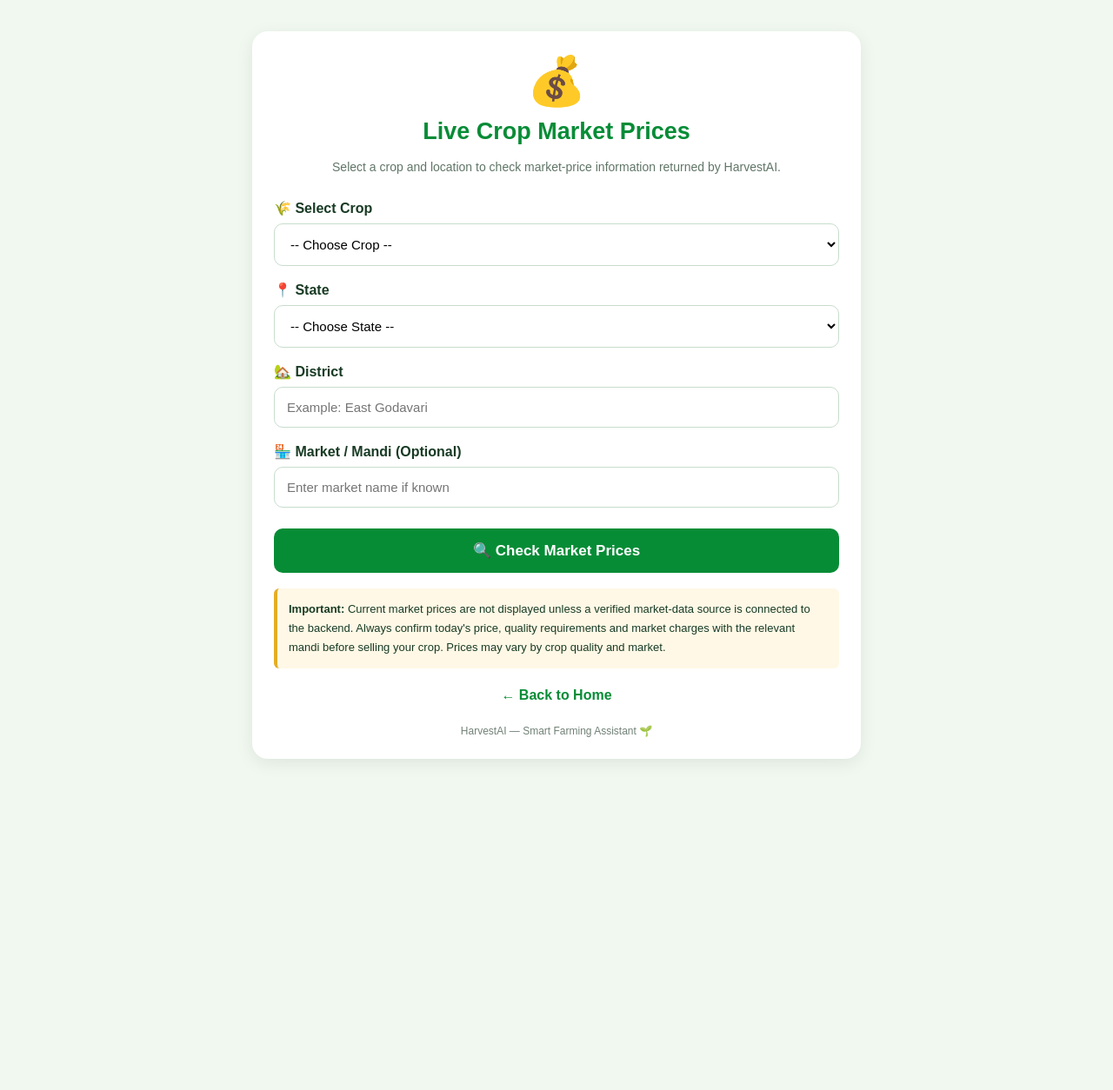
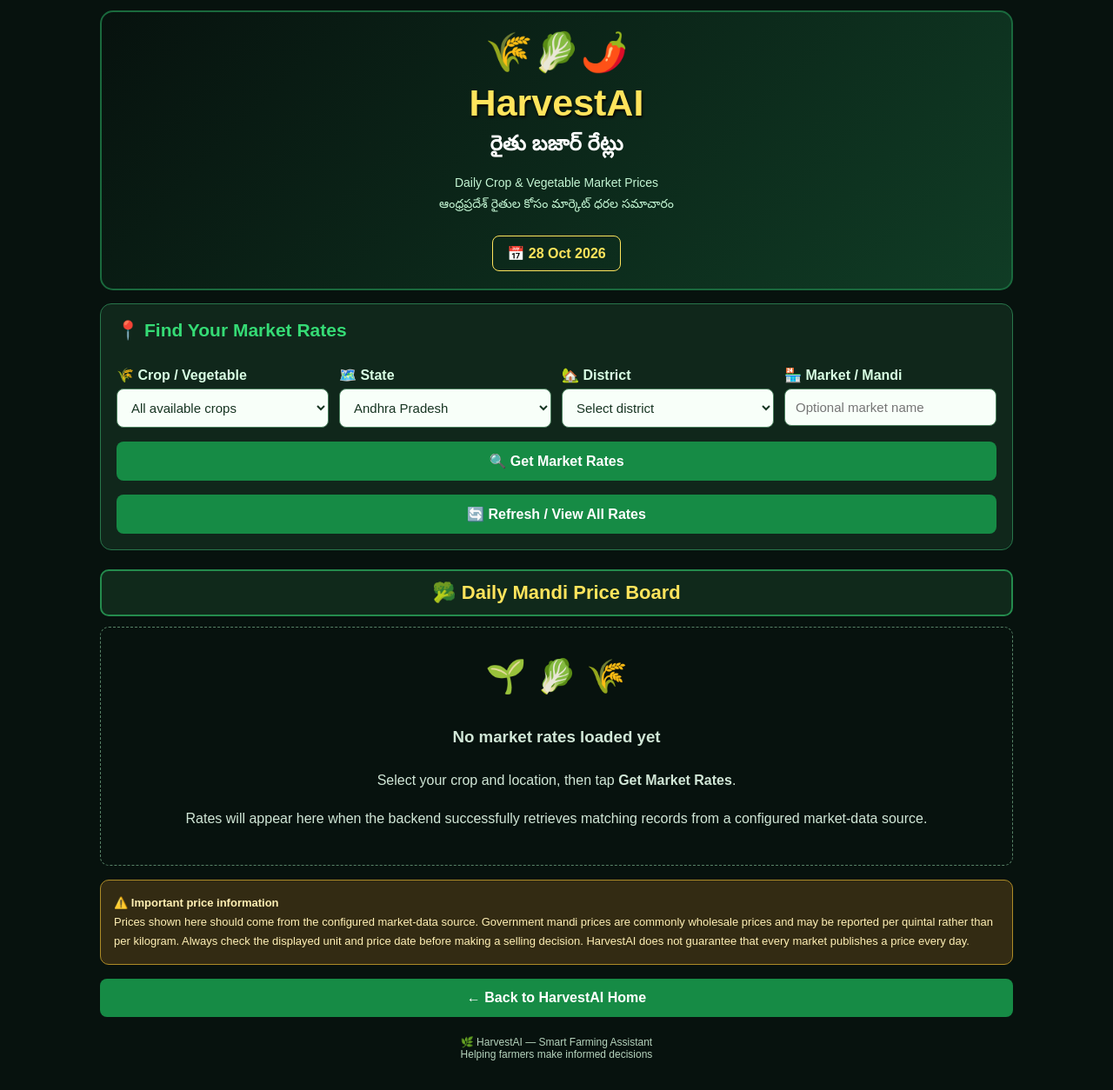
Before and after one commit to swaroopvelaga4-hub/harvestAI-, a Flask app: page /market-prices in a window 1280 px wide. Shown: the whole page at 87% size. Before the commit the page ends 874 px from the top, so only its background shows below. Run offline with Flask 3, Linux system fonts and the light colour scheme.

Commit message:
Update market_prices.html

```diff
--- a/templates/market_prices.html
+++ b/templates/market_prices.html
@@ -3,186 +3,301 @@
 <head>
 <meta charset="UTF-8">
 <meta name="viewport" content="width=device-width, initial-scale=1.0">
-
-    <title>HarvestAI - Market Prices</title>
+<title>HarvestAI - Live Mandi Rates</title>
 
 <style>
-        * {
-            box-sizing: border-box;
+*{box-sizing:border-box}
+
+:root{
+    --green:#075b31;
+    --bright:#35db75;
+    --yellow:#ffe45c;
+    --black:#07120e;
+    --white:#f6fff8;
 }
 
-        body {
-            margin: 0;
-            padding: 16px;
-            font-family: Arial, sans-serif;
-            background: #f0f8f0;
-            color: #183b24;
+body{
+    margin:0;
+    padding:12px;
+    font-family:Arial,sans-serif;
+    background:#07120e;
+    color:var(--white);
 }
 
-        .container {
-            max-width: 700px;
-            margin: 20px auto;
-            padding: 25px;
-            background: white;
-            border-radius: 18px;
-            box-shadow: 0 5px 20px rgba(0, 0, 0, 0.08);
+.container{
+    max-width:1050px;
+    margin:0 auto;
 }
 
-        .header {
-            text-align: center;
-            margin-bottom: 25px;
+.header{
+    text-align:center;
+    padding:20px 10px;
+    border:2px solid #1a693d;
+    border-radius:15px;
+    background:linear-gradient(135deg,#07120e,#103c25);
 }
 
-        .icon {
-            font-size: 55px;
+.logo{
+    font-size:44px;
 }
 
-        h1 {
-            color: #078c36;
-            font-size: 27px;
-            margin: 10px 0;
+h1{
+    color:var(--yellow);
+    font-size:clamp(25px,5vw,43px);
+    margin:8px 0;
+    text-shadow:1px 2px 3px #000;
 }
 
-        .subtitle {
-            color: #607567;
-            font-size: 14px;
-            line-height: 1.7;
+.subtitle{
+    color:#c4f6d4;
+    line-height:1.7;
+    font-size:14px;
 }
 
-        label {
-            display: block;
-            margin: 18px 0 8px;
-            font-weight: bold;
+.date-box{
+    display:inline-block;
+    margin-top:10px;
+    padding:10px 16px;
+    border:1px solid var(--yellow);
+    border-radius:8px;
+    color:var(--yellow);
+    font-weight:bold;
 }
 
-        input,
-        select {
-            width: 100%;
-            padding: 14px;
-            border: 1px solid #c8ddcd;
-            border-radius: 10px;
-            background: white;
-            font-size: 15px;
+.filters{
+    margin:15px 0;
+    padding:18px;
+    border:1px solid #28764b;
+    border-radius:13px;
+    background:#10271b;
 }
 
-        button {
-            width: 100%;
-            margin-top: 24px;
-            padding: 15px;
-            border: none;
-            border-radius: 10px;
-            background: #078c36;
-            color: white;
-            font-size: 17px;
-            font-weight: bold;
-            cursor: pointer;
+.filters h2{
+    color:var(--bright);
+    margin-top:0;
+    font-size:21px;
 }
 
-        button:hover {
-            background: #056b29;
+label{
+    display:block;
+    margin:13px 0 6px;
+    font-weight:bold;
+    color:#d9ffe4;
 }
 
-        .result {
-            margin-top: 25px;
-            padding: 18px;
-            background: #effaf0;
-            border: 1px solid #c8e8ce;
-            border-radius: 12px;
-            line-height: 1.7;
-            overflow-wrap: anywhere;
+input,select{
+    width:100%;
+    padding:12px;
+    border:1px solid #4b805e;
+    border-radius:8px;
+    background:#f8fff9;
+    color:#173522;
+    font-size:15px;
 }
 
-        .result h2 {
-            margin-top: 0;
-            color: #078c36;
-            font-size: 21px;
+.filter-grid{
+    display:grid;
+    grid-template-columns:repeat(2,minmax(0,1fr));
+    gap:12px;
 }
 
-        .price-card {
-            margin-top: 12px;
-            padding: 14px;
-            background: white;
-            border: 1px solid #d8e8db;
-            border-radius: 10px;
+button,.button-link{
+    display:block;
+    width:100%;
+    margin-top:16px;
+    padding:13px;
+    border:0;
+    border-radius:8px;
+    background:#168b45;
+    color:white;
+    font-weight:bold;
+    font-size:16px;
+    text-align:center;
+    text-decoration:none;
+    cursor:pointer;
 }
 
-        .price {
-            color: #078c36;
-            font-size: 22px;
-            font-weight: bold;
+button:hover,.button-link:hover{
+    background:#08642e;
 }
 
-        .notice {
-            margin-top: 18px;
-            padding: 13px;
-            background: #fff8e6;
-            border-left: 4px solid #e4ad24;
-            border-radius: 6px;
-            font-size: 13px;
-            line-height: 1.7;
+button:disabled{
+    opacity:.7;
 }
 
-        .back {
-            display: block;
-            margin-top: 22px;
-            text-align: center;
-            color: #078c36;
-            text-decoration: none;
-            font-weight: bold;
+.section-title{
+    margin:22px 0 12px;
+    padding:12px;
+    border:2px solid #248b4d;
+    border-radius:10px;
+    text-align:center;
+    color:var(--yellow);
+    font-size:22px;
+    background:#10291b;
 }
 
-        footer {
-            text-align: center;
-            margin-top: 25px;
-            color: #718176;
-            font-size: 12px;
+.rate-grid{
+    display:grid;
+    grid-template-columns:repeat(2,minmax(0,1fr));
+    gap:10px;
 }
 
-        @media (max-width: 480px) {
-            .container {
-                margin: 8px auto;
-                padding: 19px;
+.rate-card{
+    min-width:0;
+    padding:13px;
+    border:1px solid #3a6247;
+    border-radius:10px;
+    background:linear-gradient(145deg,#12261a,#09140e);
+    box-shadow:0 3px 8px #0005;
 }
 
-            h1 {
-                font-size: 23px;
+.crop-name{
+    font-size:16px;
+    font-weight:bold;
+    color:#f3fff5;
+    overflow-wrap:anywhere;
 }
+
+.crop-icon{
+    font-size:27px;
+    margin-right:5px;
+}
+
+.rate{
+    margin:10px 0 4px;
+    color:var(--yellow);
+    font-size:clamp(19px,3vw,27px);
+    font-weight:bold;
+    overflow-wrap:anywhere;
+}
+
+.small-text{
+    font-size:12px;
+    color:#b8d9c2;
+    line-height:1.7;
+    overflow-wrap:anywhere;
+}
+
+.price-line{
+    margin-top:7px;
+    padding-top:7px;
+    border-top:1px solid #31523a;
+    font-size:13px;
+    line-height:1.7;
+    overflow-wrap:anywhere;
+}
+
+.badge{
+    display:inline-block;
+    padding:4px 7px;
+    border-radius:5px;
+    background:#17472a;
+    color:#a7ffc0;
+    font-size:11px;
+}
+
+.result,.notice{
+    margin-top:16px;
+    padding:15px;
+    border-radius:10px;
+    line-height:1.7;
+    overflow-wrap:anywhere;
+}
+
+.result{
+    background:#142b1c;
+    border:1px solid #4b8c5c;
+}
+
+.result h2{
+    color:var(--yellow);
+    margin-top:0;
+}
+
+.error{
+    color:#ffb9b9;
+}
+
+.notice{
+    background:#332b13;
+    border:1px solid #ad8b27;
+    color:#fff0b5;
+    font-size:13px;
+}
+
+.empty{
+    grid-column:1/-1;
+    padding:22px;
+    border:1px dashed #578267;
+    border-radius:10px;
+    text-align:center;
+    color:#d1e7d7;
+    line-height:1.8;
+}
+
+footer{
+    text-align:center;
+    padding:22px 5px;
+    color:#b6d3bd;
+    font-size:12px;
+}
+
+@media(min-width:750px){
+    .filter-grid{
+        grid-template-columns:repeat(4,minmax(0,1fr));
+    }
+    .rate-grid{
+        grid-template-columns:repeat(3,minmax(0,1fr));
+    }
+}
+
+@media(max-width:360px){
+    body{padding:7px}
+    .rate-grid{grid-template-columns:1fr}
+    .filter-grid{grid-template-columns:1fr}
+    .filters{padding:12px}
 }
 </style>
 </head>
 
 <body>
-
 <div class="container">
 
-    <div class="header">
-        <div class="icon">💰</div>
-        <h1>Live Crop Market Prices</h1>
+<header class="header">
+    <div class="logo">🌾🥬🌶️</div>
+    <h1>HarvestAI</h1>
+    <h2 style="margin:0;color:white">రైతు బజార్ రేట్లు</h2>
     <p class="subtitle">
-            Select a crop and location to check market-price information
-            returned by HarvestAI.
+        Daily Crop & Vegetable Market Prices<br>
+        ఆంధ్రప్రదేశ్ రైతుల కోసం మార్కెట్ ధరల సమాచారం
     </p>
+    <div class="date-box">
+        📅 <span id="todayDate">Loading date...</span>
     </div>
+</header>
 
-    <form
-        action="{{ url_for('market_prices') }}"
+<section class="filters">
+    <h2>📍 Find Your Market Rates</h2>
+
+    <form action="{{ url_for('market_prices') }}"
           method="POST"
-        id="marketForm"
-    >
+          id="marketForm">
 
-        <label for="crop">🌾 Select Crop</label>
+        <div class="filter-grid">
 
+            <div>
+                <label for="crop">🌾 Crop / Vegetable</label>
                 <select id="crop" name="crop" required>
-            <option value="">-- Choose Crop --</option>
-
+                    <option value="">All available crops</option>
                     {% set crops = [
-                'Paddy', 'Rice', 'Maize', 'Cotton',
-                'Chilli', 'Groundnut', 'Turmeric',
-                'Red Gram', 'Green Gram', 'Black Gram',
-                'Soybean', 'Sugarcane', 'Mango',
-                'Tomato', 'Onion', 'Potato'
+                    'Paddy','Rice','Maize','Cotton','Chilli',
+                    'Groundnut','Turmeric','Red Gram','Green Gram',
+                    'Black Gram','Soybean','Sugarcane','Mango',
+                    'Tomato','Onion','Potato','Brinjal','Cabbage',
+                    'Cauliflower','Carrot','Okra','Bitter Gourd',
+                    'Bottle Gourd','Cucumber','Green Chilli',
+                    'Lemon','Garlic','Ginger'
                     ] %}
-
                     {% for item in crops %}
                     <option value="{{ item }}"
                     {% if request.form.get('crop') == item %}selected{% endif %}>
@@ -190,152 +305,235 @@
                     </option>
                     {% endfor %}
                 </select>
+            </div>
 
-        <label for="state">📍 State</label>
-
+            <div>
+                <label for="state">🗺️ State</label>
                 <select id="state" name="state" required>
-            <option value="">-- Choose State --</option>
-
                     {% set states = [
-                'Andhra Pradesh', 'Telangana', 'Tamil Nadu',
-                'Karnataka', 'Kerala', 'Maharashtra',
-                'Odisha', 'Chhattisgarh', 'Madhya Pradesh',
-                'Uttar Pradesh', 'Gujarat', 'Rajasthan',
-                'Punjab', 'Haryana', 'West Bengal',
-                'Bihar', 'Jharkhand', 'Assam'
+                    'Andhra Pradesh','Telangana','Tamil Nadu',
+                    'Karnataka','Kerala','Maharashtra','Odisha',
+                    'Chhattisgarh','Madhya Pradesh','Uttar Pradesh',
+                    'Gujarat','Rajasthan','Punjab','Haryana',
+                    'West Bengal','Bihar','Jharkhand','Assam'
                     ] %}
-
                     {% for item in states %}
                     <option value="{{ item }}"
-                {% if request.form.get('state') == item %}selected{% endif %}>
+                    {% if request.form.get('state','Andhra Pradesh') == item %}selected{% endif %}>
                     {{ item }}
                     </option>
                     {% endfor %}
                 </select>
+            </div>
 
+            <div>
                 <label for="district">🏡 District</label>
+                <select id="district" name="district" required>
+                    <option value="">Select district</option>
+                    {% set districts = [
+                    'All Districts','Alluri Sitharama Raju',
+                    'Anakapalli','Ananthapuramu','Annamayya',
+                    'Bapatla','Chittoor','Dr. B. R. Ambedkar Konaseema',
+                    'East Godavari','Eluru','Guntur','Kakinada',
+                    'Krishna','Kurnool','Nandyal','NTR',
+                    'Palnadu','Parvathipuram Manyam','Prakasam',
+                    'Sri Potti Sriramulu Nellore','Sri Sathya Sai',
+                    'Srikakulam','Tirupati','Visakhapatnam',
+                    'Vizianagaram','West Godavari',
+                    'YSR Kadapa','Rajamahendravaram'
+                    ] %}
+                    {% for item in districts %}
+                    <option value="{{ item }}"
+                    {% if request.form.get('district') == item %}selected{% endif %}>
+                    {{ item }}
+                    </option>
+                    {% endfor %}
+                </select>
+            </div>
 
-        <input
-            type="text"
-            id="district"
-            name="district"
-            placeholder="Example: East Godavari"
-            value="{{ request.form.get('district', '') }}"
-            required
-        >
+            <div>
+                <label for="market">🏪 Market / Mandi</label>
+                <input type="text" id="market" name="market"
+                       placeholder="Optional market name"
+                       value="{{ request.form.get('market','') }}">
+            </div>
 
-        <label for="market">🏪 Market / Mandi (Optional)</label>
-
-        <input
-            type="text"
-            id="market"
-            name="market"
-            placeholder="Enter market name if known"
-            value="{{ request.form.get('market', '') }}"
-        >
+        </div>
 
         <button type="submit" id="searchButton">
-            🔍 Check Market Prices
+            🔍 Get Market Rates
         </button>
-
     </form>
 
+    <a class="button-link"
+       href="{{ url_for('market_prices') }}">
+       🔄 Refresh / View All Rates
+    </a>
+</section>
+
 {% if error %}
-    <div class="result">
-        <h2>⚠️ Unable to Get Prices</h2>
+<section class="result error" role="alert">
+    <h2>⚠️ Market Data Unavailable</h2>
     <p>{{ error }}</p>
+    <p>Please try again later or check whether the market-data API is configured.</p>
+</section>
+{% endif %}
+
+{% if message %}
+<section class="result">
+    <h2>📊 Market Information</h2>
+    <p>{{ message }}</p>
+</section>
+{% endif %}
+
+<section>
+    <h2 class="section-title">🥦 Daily Mandi Price Board</h2>
+
+    {% if prices %}
+    <div class="rate-grid" id="rateGrid">
+
+        {% for item in prices %}
+        <article class="rate-card"
+                 data-crop="{{ item.crop|default('Crop',true)|lower }}">
+
+            <div class="crop-name">
+                {% set crop_name = item.crop|default('Crop',true)|lower %}
+                {% if 'tomato' in crop_name %}🍅
+                {% elif 'onion' in crop_name %}🧅
+                {% elif 'potato' in crop_name %}🥔
+                {% elif 'chilli' in crop_name %}🌶️
+                {% elif 'cotton' in crop_name %}🌿
+                {% elif 'paddy' in crop_name or 'rice' in crop_name %}🌾
+                {% elif 'maize' in crop_name %}🌽
+                {% elif 'mango' in crop_name %}🥭
+                {% elif 'groundnut' in crop_name %}🥜
+                {% elif 'brinjal' in crop_name %}🍆
+                {% elif 'carrot' in crop_name %}🥕
+                {% elif 'lemon' in crop_name %}🍋
+                {% elif 'garlic' in crop_name %}🧄
+                {% else %}🥬
+                {% endif %}
+                {{ item.crop|default('Crop',true) }}
+            </div>
+
+            {% if item.modal_price is defined and item.modal_price not in [none,''] %}
+            <div class="rate">
+                ₹{{ item.modal_price }}
+            </div>
+            <div class="small-text">Modal / prevailing mandi price</div>
+            {% elif item.min_price is defined and item.min_price not in [none,''] %}
+            <div class="rate">
+                ₹{{ item.min_price }}
+            </div>
+            <div class="small-text">Minimum reported price</div>
+            {% else %}
+            <div class="rate">Price unavailable</div>
+            {% endif %}
+
+            {% if item.market %}
+            <div class="price-line">
+                🏪 <strong>Market:</strong> {{ item.market }}
             </div>
             {% endif %}
 
-    {% if message %}
-    <div class="result">
-        <h2>📊 Market Price Information</h2>
-        <p>{{ message }}</p>
+            {% if item.district %}
+            <div class="price-line">
+                📍 <strong>District:</strong> {{ item.district }}
             </div>
             {% endif %}
 
-    {% if prices %}
-    <div class="result">
-        <h2>🌾 Market Price Results</h2>
-
-        {% for item in prices %}
-        <div class="price-card">
-
-            {% if item.crop %}
-            <p><strong>Crop:</strong> {{ item.crop }}</p>
+            <div class="price-line">
+                {% if item.min_price is defined and item.min_price not in [none,''] %}
+                <div>Minimum: ₹{{ item.min_price }}</div>
                 {% endif %}
 
-            {% if item.market %}
-            <p><strong>Market:</strong> {{ item.market }}</p>
+                {% if item.max_price is defined and item.max_price not in [none,''] %}
+                <div>Maximum: ₹{{ item.max_price }}</div>
                 {% endif %}
-
-            {% if item.min_price is defined %}
-            <p>
-                <strong>Minimum Price:</strong>
-                ₹{{ item.min_price }}
-            </p>
-            {% endif %}
-
-            {% if item.max_price is defined %}
-            <p>
-                <strong>Maximum Price:</strong>
-                ₹{{ item.max_price }}
-            </p>
-            {% endif %}
-
-            {% if item.modal_price is defined %}
-            <p class="price">
-                Modal Price: ₹{{ item.modal_price }}
-            </p>
-            {% endif %}
+            </div>
 
             {% if item.unit %}
-            <p><strong>Unit:</strong> {{ item.unit }}</p>
+            <p class="small-text">Unit: {{ item.unit }}</p>
+            {% else %}
+            <p class="small-text">Unit: As reported by the source</p>
             {% endif %}
 
             {% if item.date %}
-            <p><strong>Date:</strong> {{ item.date }}</p>
+            <p class="small-text">📅 Price date: {{ item.date }}</p>
             {% endif %}
 
+            <span class="badge">Market data result</span>
+        </article>
+        {% endfor %}
+
     </div>
-        {% endfor %}
+
+    {% else %}
+    <div class="empty">
+        <div style="font-size:38px">🌱 🥬 🌾</div>
+        <h3>No market rates loaded yet</h3>
+        <p>
+            Select your crop and location, then tap
+            <strong>Get Market Rates</strong>.
+        </p>
+        <p>
+            Rates will appear here when the backend successfully retrieves
+            matching records from a configured market-data source.
+        </p>
     </div>
     {% endif %}
+</section>
 
 <div class="notice">
-        <strong>Important:</strong>
-        Current market prices are not displayed unless a verified
-        market-data source is connected to the backend.
-        Always confirm today's price, quality requirements and market
-        charges with the relevant mandi before selling your crop.
-        Prices may vary by crop quality and market.
+    <strong>⚠️ Important price information</strong><br>
+    Prices shown here should come from the configured market-data source.
+    Government mandi prices are commonly wholesale prices and may be
+    reported per quintal rather than per kilogram.
+    Always check the displayed unit and price date before making a
+    selling decision. HarvestAI does not guarantee that every market
+    publishes a price every day.
 </div>
 
-    <a class="back" href="{{ url_for('home') }}">
-        ← Back to Home
+<a class="button-link" href="{{ url_for('home') }}">
+    ← Back to HarvestAI Home
 </a>
 
 <footer>
-        HarvestAI — Smart Farming Assistant 🌱
+    🌿 HarvestAI — Smart Farming Assistant<br>
+    Helping farmers make informed decisions
 </footer>
 
 </div>
 
 <script>
-    document.getElementById("marketForm").addEventListener("submit", function () {
+(function () {
+    const now = new Date();
+
+    document.getElementById("todayDate").textContent =
+        now.toLocaleDateString("en-IN", {
+            day: "2-digit",
+            month: "short",
+            year: "numeric"
+        });
+
+    const form = document.getElementById("marketForm");
+    const button = document.getElementById("searchButton");
+
+    form.addEventListener("submit", function (event) {
         const crop = document.getElementById("crop").value;
         const state = document.getElementById("state").value;
-        const district = document.getElementById("district").value.trim();
+        const district = document.getElementById("district").value;
 
         if (!crop || !state || !district) {
+            event.preventDefault();
             alert("Please select a crop, state and district.");
             return;
         }
 
-        const button = document.getElementById("searchButton");
         button.disabled = true;
-        button.textContent = "Searching...";
+        button.textContent = "⏳ Loading market rates...";
     });
+})();
 </script>
 
 </body>
```
Lines whose indentation alone changed are shown as unchanged.
